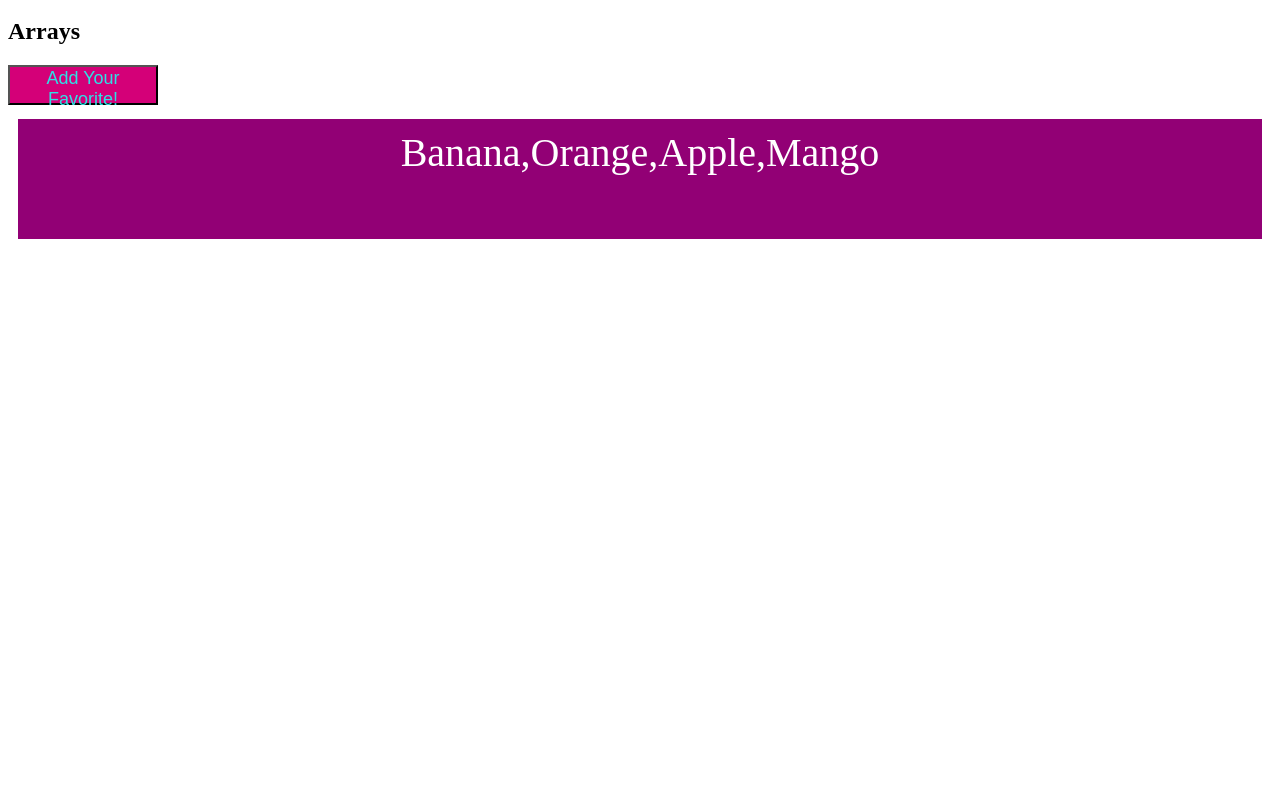
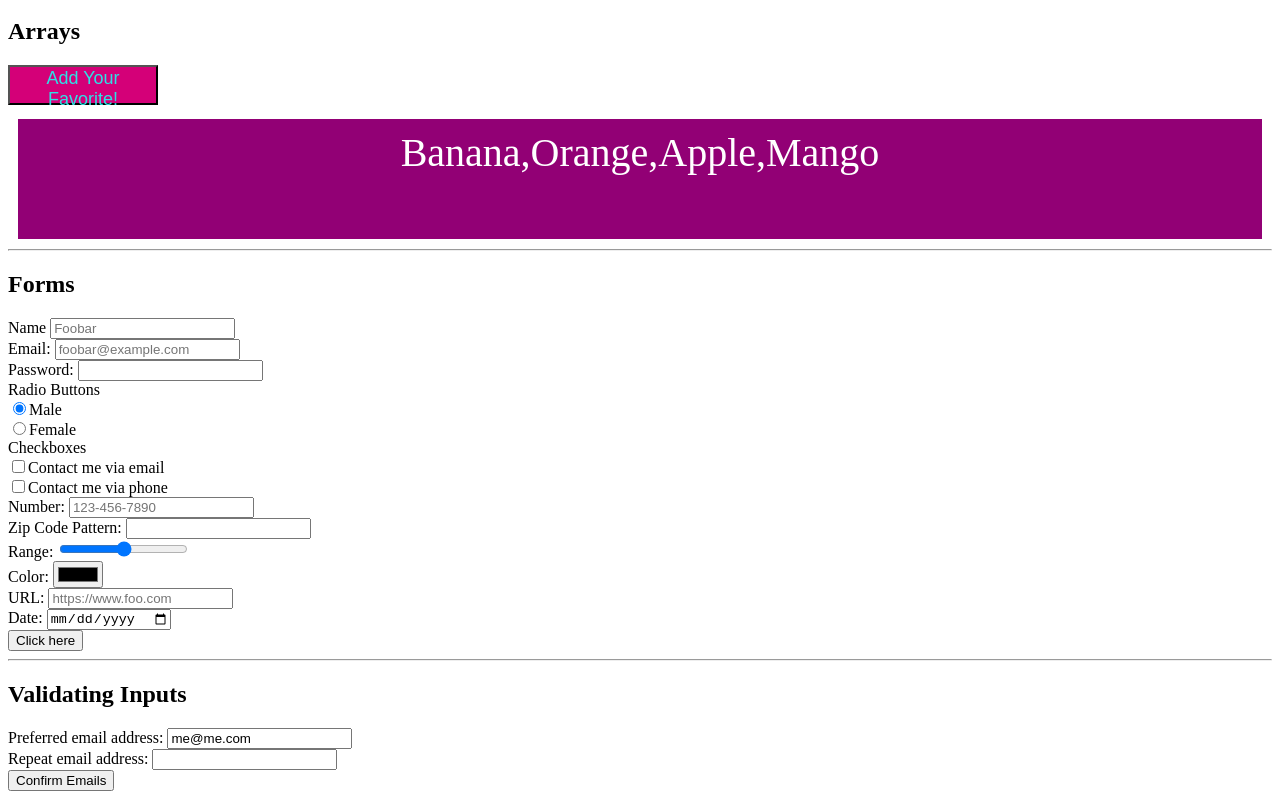
Before and after one commit to leon-lei/learning-materials, a plain HTML site: page javascript/index.html in a window 1280 px wide. Shown: the part 1107-1906 px from the top of the page. Before the commit the page ends 1356 px from the top, so only its background shows below. Drawn offline with Linux system fonts and the light colour scheme.

Commit message:
Add: forms and validation

```diff
--- a/javascript/index.html
+++ b/javascript/index.html
@@ -47,5 +47,43 @@
     <h2>Arrays</h2>
     <button onclick="myFunction()">Add Your Favorite!</button>
     <p id="fruits"></p>
+
+    <hr>
+    <h2>Forms</h2>
+    <!-- novalidate form attribute overwrites the input required attribute -->
+    <!-- <form novalidate>     -->
+    <form>
+        <label for="name">Name</label>
+        <input type="text" id="name" name="name" placeholder="Foobar" required><br>
+        <label>Email: <input type="email" name="email" placeholder="foobar@example.com"></label><br>
+        <label>Password: <input type="password" name="password"></label><br>
+        <label for="radio">Radio Buttons</label><br>
+        <input type="radio" name="gender" value="Male" checked>Male<br>
+        <input type="radio" name="gender" value="Female">Female<br>
+        <label for="checkbox">Checkboxes</label><br>
+        <input type="checkbox" name="preference" value="email">Contact me via email<br>
+        <input type="checkbox" name="preference" value="phone">Contact me via phone<br>
+        <label>Number: <input type="number" placeholder="123-456-7890"></label><br>
+        <label>Zip Code Pattern: <input type="text" name="zip_codeP" pattern="[0-9]{5}" required></label><br>
+        <label>Range: <input type="range"></label><br>
+        <label>Color: <input type="color"></label><br>
+        <label>URL: <input type="url" placeholder="https://www.foo.com"></label><br>
+        <label>Date: <input type="date" id="birth" value="birth"></label><br>
+        <input type="submit" value="Click here">
+    </form>
+
+    <hr>
+    <h2>Validating Inputs</h2>
+    <form>
+        <label>Preferred email address:
+            <input type="email" id="email_addr" name="email1" value= "me@me.com" required>
+        </label><br>
+        <label>Repeat email address:
+            <input type="email" id="email_repeat" name="email2" required onchange="check()">
+        </label><br>
+        <input type="submit" value="Confirm Emails" onclick="return check();">     <!--Stops form from submitting if return false-->
+    </form>
+
+
 </body>
 </html>
--- a/javascript/script.js
+++ b/javascript/script.js
@@ -34,3 +34,15 @@ function myFunction(){
     document.getElementById("fruits").innerHTML = fruits;
 
 }
+
+function check(){
+    let email1 = document.getElementById('email_addr');
+    let email2 = document.getElementById('email_repeat');
+    if (email1.value != email2.value){
+        alert("The two emails must match!");
+        return false;
+    } else{
+        alert("Emails matched!");
+        return true;
+    }
+}
```
